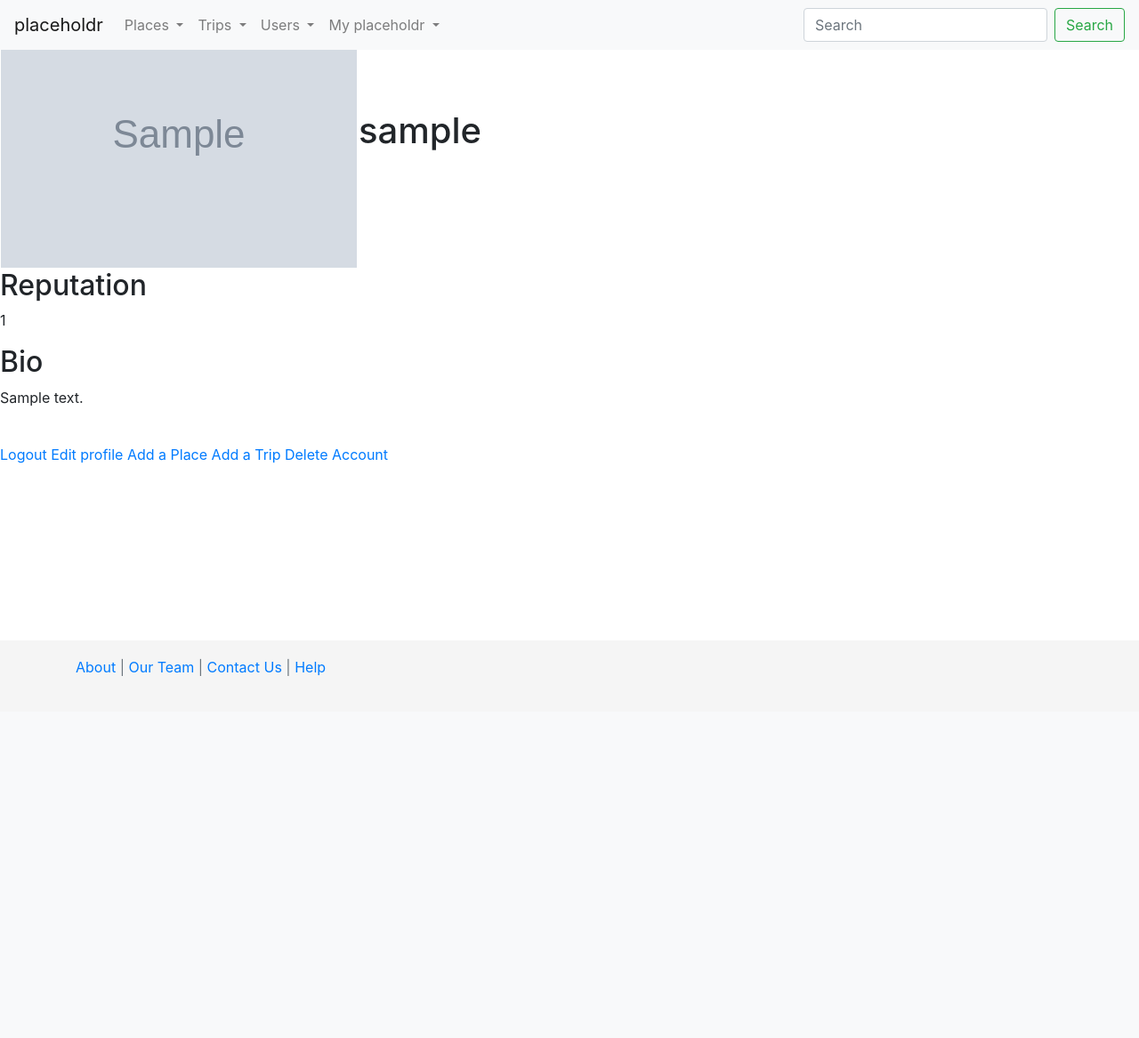
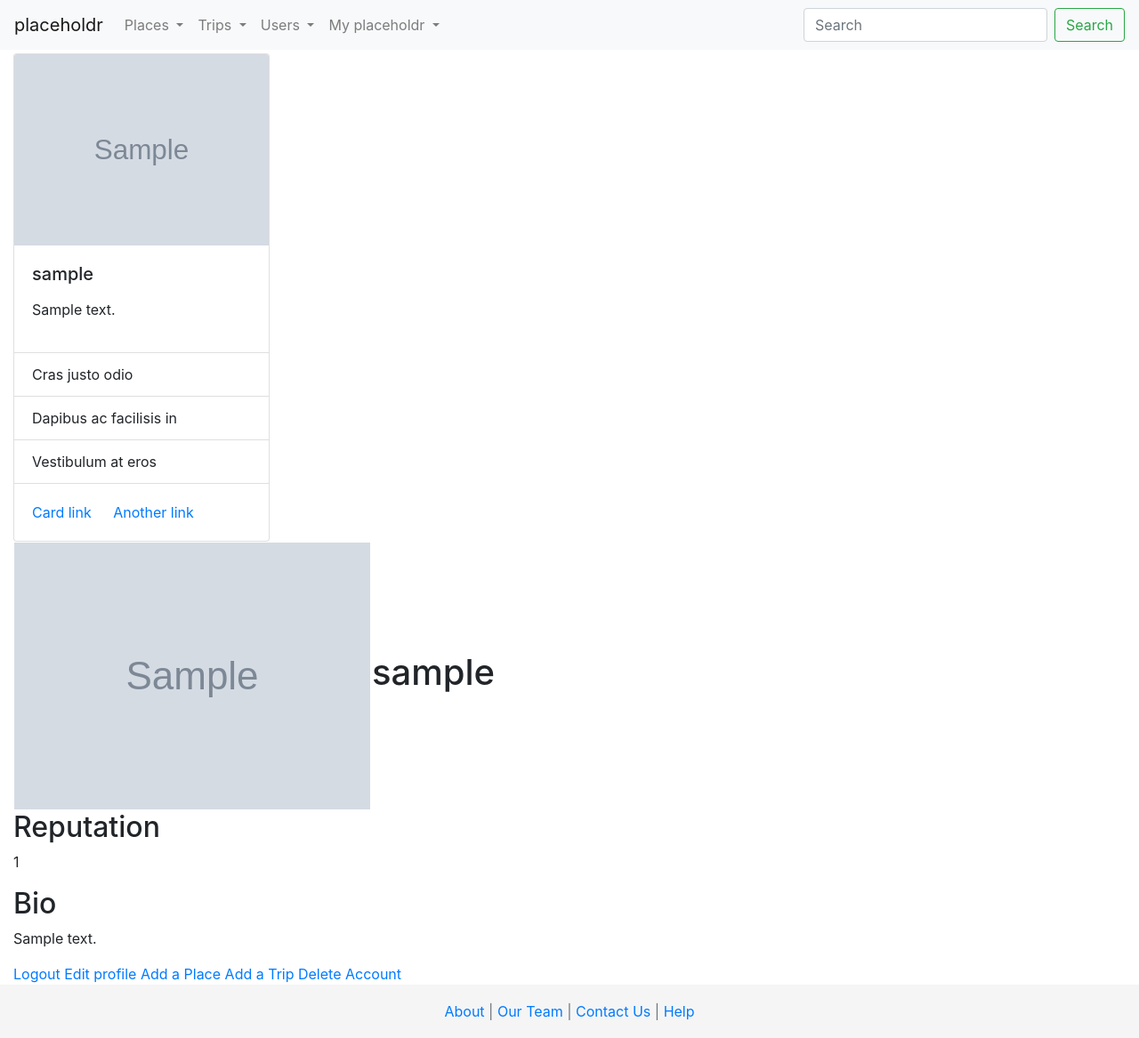
Before and after one commit to WADPlaceholdr/Placeholdr, a Django app: page /placeholdr/account/ in a window 1280 px wide. Shown: the whole page at 89% size. Before the commit the page ends 760 px from the top, so only its background shows below. Run offline with Django 3.2, Linux system fonts and the light colour scheme; a user stored in the database is signed in; tables that the repository leaves empty hold one stand-in row (values such as "Sample post"); grey boxes marked "Sample" are stand-in pictures; some libraries are stand-ins or nearby versions.

Commit message:
footer tweaks, work on account page

```diff
--- a/static/styles/style.css
+++ b/static/styles/style.css
@@ -1,8 +1,12 @@
 .footer {
-	position: absolute;
+	position: relative;
 	bottom: 0;
 	width: 100%;
 	height: 10%;
 	line-height: 60px;
 	background-color: #f5f5f5;
 }
+
+body {
+	padding-top: 60px;
+}
--- a/templates/placeholdr/account.html
+++ b/templates/placeholdr/account.html
@@ -6,6 +6,31 @@
 {% endblock %}
 
 {% block body_block %}
+	<div class="container-fluid">
+		<div class="card" style="width: 18rem;">
+			{% if userProfile.picture %}
+				<img class="card-img-top"src="{{ MEDIA_URL }}{{ userProfile.picture }}" alt="Card image cap">
+			{% endif %}
+			<div class="card-body">
+				<h5 class="card-title">{{ user.username }}</h5>
+				<p class="card-text">
+					{% if userProfile.bio %}
+						<p id="star_rating">{{ userProfile.bio }}</p>
+					{% else %}
+						<p>no Bio</p>
+					{% endif %}
+				</p>
+			</div>
+			<ul class="list-group list-group-flush">
+				<li class="list-group-item">Cras justo odio</li>
+				<li class="list-group-item">Dapibus ac facilisis in</li>
+				<li class="list-group-item">Vestibulum at eros</li>
+			</ul>
+			<div class="card-body">
+				<a href="#" class="card-link">Card link</a>
+				<a href="#" class="card-link">Another link</a>
+			</div>
+		</div>
 		<table>
 			<tr>
 				{% if userProfile.picture %}
@@ -31,10 +56,8 @@
 		{% else %}
 			<p>no Bio</p>
 		{% endif %}
-
-
-	</br>
-	<div id="logged_in_actions">
+	</div>
+	<div class="container-fluid">
 		<!-- this div contains actions the user can do whilst logged in  -->
 		<a href="{% url 'logout' %}">Logout</a>
 		<a href="">Edit profile</a>
--- a/templates/placeholdr/base.html
+++ b/templates/placeholdr/base.html
@@ -107,7 +107,7 @@
 		{% block body_block %}
 		{% endblock %}
 
-		<footer class="footer">
+		<footer class="footer text-center ">
 			<div class="container">
 				<span class="text-muted">
 					<a href="{% url 'about' %}">About</a> |
--- a/templates/placeholdr/login.html
+++ b/templates/placeholdr/login.html
@@ -8,8 +8,9 @@
 {% block css_block %}
 	<link rel="stylesheet" type="text/css" href="{% static 'styles/login.css' %}" />
 {% endblock %}
-{% block body_class %}text-center{% endblock %}
+{% block body_class %}{% endblock %}
 {% block body_block %}
+	<div class="container-fluid text-center">
 		<form class="form-signin" method="post" action="{% url 'login' %}">
 			{% csrf_token %}
 			<!-- <img class="mb-4" src="https://getbootstrap.com/assets/brand/bootstrap-solid.svg" alt="" width="72" height="72"> -->
@@ -37,4 +38,5 @@
 				</div>
 			</div>
 		{% endif %}
+	</div>
 {% endblock %}
```
Lines whose indentation alone changed are shown as unchanged.
